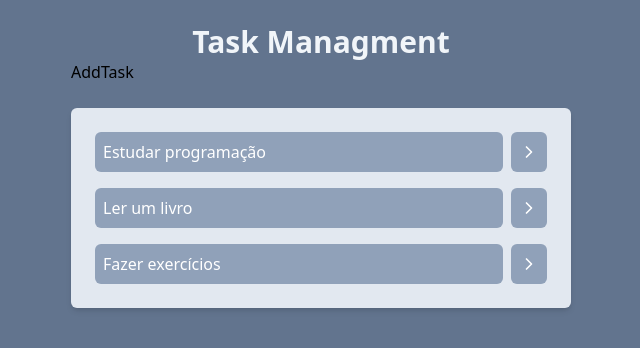
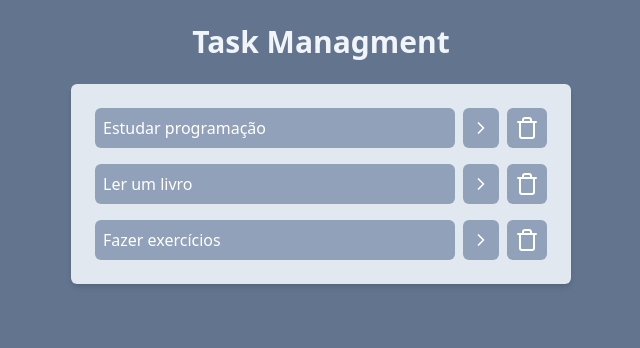
Before and after one commit to WallaceFalue/To-Do-List, a React (Vite) app: page / in a window 1280 px wide. Shown: the top 348 px of the page, without its empty margins (319-959 px from the left). Built offline with nearby package versions, Linux system fonts and the light colour scheme.

Commit message:
Tasks list finished

```diff
--- a/src/App.jsx
+++ b/src/App.jsx
@@ -24,13 +24,18 @@ function App() {
     },
   ]);
 
-  function ontaskClick(taskId) {
+  function onTaskClick(taskId) {
     const newTask = tasks.map((task) => {
       if (task.id == taskId) {
         return { ...task, isCompleted: !task.isCompleted };
       }
       return task;
     });
+    setTasks(newTask);
+  }
+
+  function onDeleteTaskClick(taskId) {
+    const newTask = tasks.filter((task) => task.id !== taskId);
     setTasks(newTask);
   }
 
@@ -41,7 +46,11 @@ function App() {
           Task Managment
         </h1>
         <AddTask />
-        <Tasks tasks={tasks} ontaskClick={ontaskClick} />
+        <Tasks
+          tasks={tasks}
+          ontaskClick={onTaskClick}
+          onDeleteTaskClick={onDeleteTaskClick}
+        />
       </div>
     </div>
   );
--- a/src/components/AddTasks.jsx
+++ b/src/components/AddTasks.jsx
@@ -1,5 +1,5 @@
 function AddTask() {
-  return <h1>AddTask</h1>;
+  <div className=" space-y-5 bg-slate-400 p-6 rounded-md shadow-md"></div>;
 }
 
 export default AddTask;
--- a/src/components/Tasks.jsx
+++ b/src/components/Tasks.jsx
@@ -1,4 +1,4 @@
-import { ChevronRight } from "lucide-react";
+import { ChevronRight, DeleteIcon, TrashIcon } from "lucide-react";
 
 function Tasks(props) {
   return (
@@ -16,6 +16,12 @@ function Tasks(props) {
           <button className="bg-slate-400 p-2 rounded-md text-white">
             <ChevronRight size={20} />
           </button>
+          <button
+            onClick={() => props.onClick(task.id)}
+            className="bg-slate-400 p-2 rounded-md text-white"
+          >
+            <TrashIcon />
+          </button>
         </li>
       ))}
     </ul>
```
